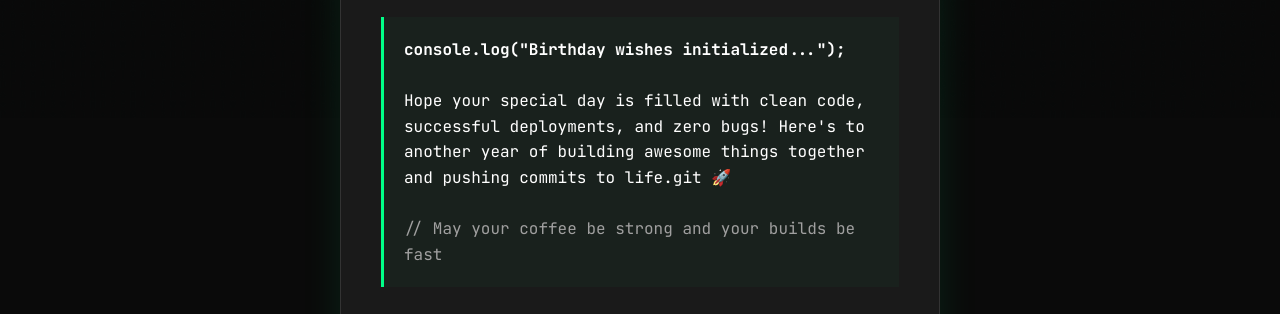
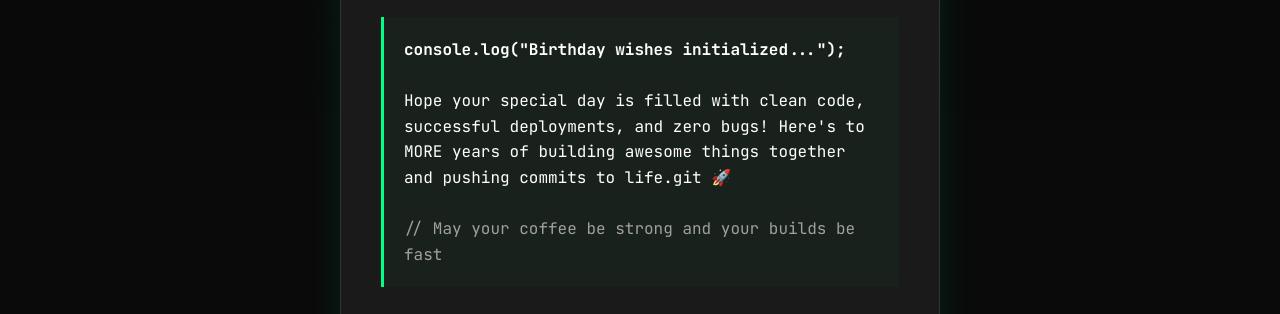
Before and after one commit to makamu-okinyi/faisa, a plain HTML site: page index.html in a window 1280 px wide. Shown: the part 682-996 px from the top of the page. Drawn offline with Linux system fonts and the light colour scheme.

Commit message:
Update index.html

```diff
--- a/index.html
+++ b/index.html
@@ -385,7 +385,7 @@
         <div class="birthday-message">
             <strong>console.log("Birthday wishes initialized...");</strong><br><br>
             Hope your special day is filled with clean code, successful deployments, and zero bugs!
-            Here's to another year of building awesome things together and pushing commits to life.git 🚀
+            Here's to MORE years of building awesome things together and pushing commits to life.git 🚀
             <br><br>
             <span class="comment">// May your coffee be strong and your builds be fast</span>
         </div>
```
